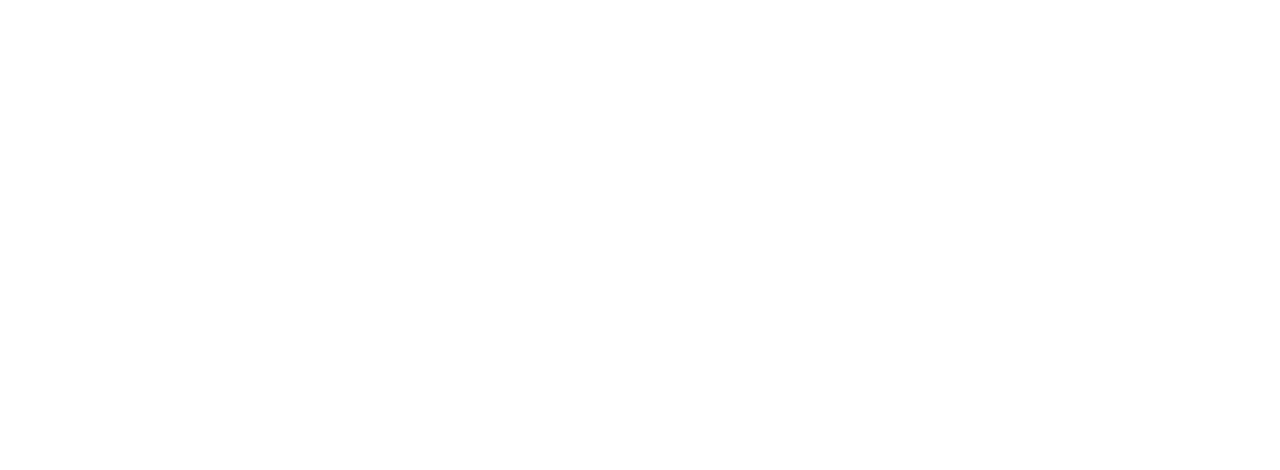
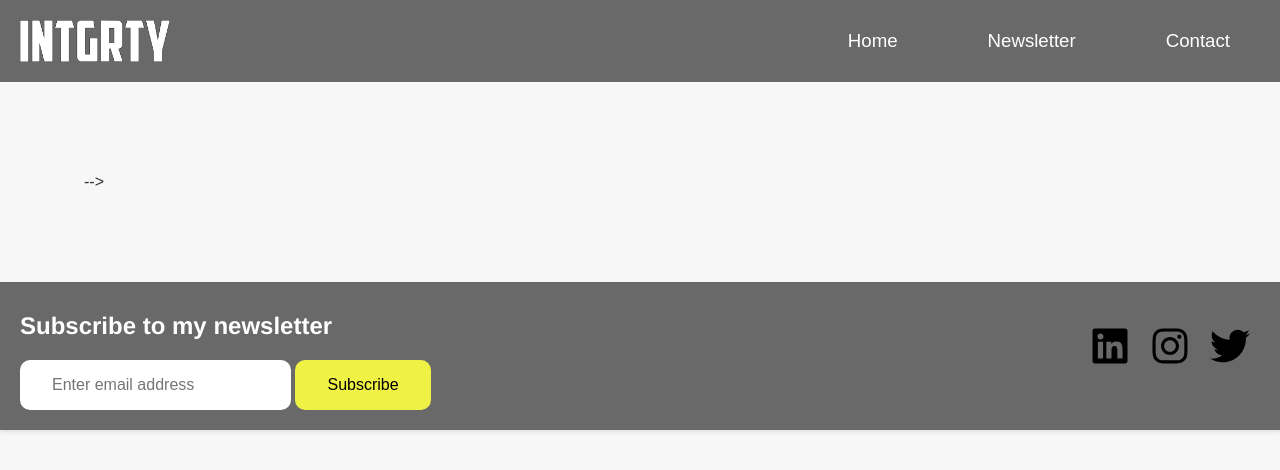
Before and after one commit to amberrrjulie/personalwebsite, a plain HTML site: page whatidopage.html in a window 1280 px wide. Drawn offline with Linux system fonts and the light colour scheme.

Commit message:
utilized same html template across each page

```diff
--- a/homepage.html
+++ b/homepage.html
@@ -3,7 +3,7 @@
 <head>
     <meta charset="UTF-8">
     <meta name="viewport" content="width=device-width, initial-scale=1.0">
-    <link rel="stylesheet" type="text/css" href="newsletter.css">
+    <link rel="stylesheet" type="text/css" href="homepage.css">
     <title>Amber J Nez</title>
 </head>
 <body>
@@ -12,9 +12,9 @@
         <!-- Navigation Bar -->
         <nav>
             <ul>
-                <li><a href="#">Home</a></li>
-                <li><a href="#">Newsletter</a></li>
-                <li><a href="#">Contact</a></li>
+                <li><a href="homepage.html">Home</a></li>
+                <li><a href="newsletter.html">Newsletter</a></li>
+                <li><a href="contact.html">Contact</a></li>
             </ul>
         </nav>
     </header>
--- a/whatidopage.html
+++ b/whatidopage.html
@@ -0,0 +1,135 @@
+<!DOCTYPE html>
+<html lang="en">
+<head>
+    <meta charset="UTF-8">
+    <meta name="viewport" content="width=device-width, initial-scale=1.0">
+    <link rel="stylesheet" type="text/css" href="homepage.css">
+    <link rel="stylesheet" type="text/css" href="whatidopage.css">
+    <title>Amber J Nez</title>
+</head>
+<body>
+    <header>
+        <img src="logos/INTGRTY_logo2.png" class= "logo" alt="Logo">
+        <!-- Navigation Bar -->
+        <nav>
+            <ul>
+                <li><a href="#">Home</a></li>
+                <li><a href="#">Newsletter</a></li>
+                <li><a href="#">Contact</a></li>
+            </ul>
+        </nav>
+    </header>
+
+    <main>
+        <!-- <div class="container">
+            <form action="action_page.php">
+
+              <label for="fname">First Name</label>
+              <input type="text" id="fname" name="firstname" placeholder="Your name..">
+
+              <label for="lname">Last Name</label>
+              <input type="text" id="lname" name="lastname" placeholder="Your last name..">
+
+              <label for="country">Country</label>
+              <select id="country" name="country">
+                <option value="australia">Australia</option>
+                <option value="canada">Canada</option>
+                <option value="usa">USA</option>
+              </select>
+
+              <label for="subject">Subject</label>
+              <textarea id="subject" name="subject" placeholder="Write something.." style="height:200px"></textarea>
+
+              <input type="submit" value="Submit">
+
+            </form>
+          </div>
+        <!-- <section id="intro">
+            <div class="container">
+                <div class="box">
+                    <img src="images/portrait.jpeg" alt="Portrait of Amber">
+                </div>
+                <div class="box">
+                    <div class="content">
+                        <h1>Hi, I'm Amber</h1>
+                        <h2>Cloud Engineer</h2>
+                        <p> High level experience in web design and development, AWS, and infrrastructure engineering. From planning to deploying your website or application, I am here for you!</p>
+                    </div>
+                    <button>Contact Me</button>
+                </div>
+            </div>
+        </section>
+
+        <section id="about">
+            <div class="container">
+                <div class="box">
+                    <div class="content">
+                        <h1>About Me</h1>
+                        <p> Lorem Ipsum has been the industry's standard dummy text ever since the 1500s, when an unknown printer took a galley of type and scrambled it to make a type specimen book. It has survived not only five centuries, but also the leap into electronic typesetting, remaining essentially unchanged</p>
+                    </div>
+                </div>
+                <div class="box">
+                    <img src="images/standingup.jpeg" alt="Picture of Amber standing up.">
+                </div>
+            </div>
+        </section>
+
+        <section id="what-i-do">
+            <div class="container">
+                <div class="box">
+                    <div class="content">
+                        <h1>What I Do</h1>
+                    </div>
+                </div>
+            </div>
+        </section>
+
+
+        <section id="services">
+            <div class="container">
+                <div class="box">
+                    <div class="icon">01</div>
+                    <div class="content">
+                        <h3>Web Design</h3>
+                        <p>Lorem ipsum dolor sit amet, consectetur adipiscing elit. Integer nec odio. Praesent liris. Fusce nec tellus sed augue semper porta. Mauris massa</p>
+                        <a href="#">Read More</a>
+                    </div>
+                </div>
+                <div class="box">
+                    <div class="icon">02</div>
+                    <div class="content">
+                        <h3>Cloud Consulting</h3>
+                        <p>Lorem ipsum dolor sit amet, consectetur adipiscing elit. Integer nec odio. Praesent libero. Sed cursus ante dapibus diam. Sed nisi. Nulla quis sem a</p>
+                        <a href="#">Read More</a>
+                    </div>
+                </div>
+                <div class="box">
+                    <div class="icon">03</div>
+                    <div class="content">
+                        <h3>Graphic Design</h3>
+                        <p>Lorem ipsum dolor sit amet, consectetur adipiscing elit. Integer nec odio. Praesens massa</p>
+                        <a href="#">Read More</a>
+                    </div>
+                </div>
+            </div>
+        </section> --> -->
+    </main>
+
+    <footer>
+            <!-- Footer Content -->
+            <div class="newsletter-signup">
+                <h3>Subscribe to my newsletter</h3>
+                <form action="#" method="post">
+                    <input type="email" name="email" placeholder="Enter email address" required>
+                    <input type="submit" value="Subscribe">
+                </form>
+            </div>
+
+            <div class="social-media-links">
+                <a href="#" target="_blank" rel="noopener noreferrer"><img src="logos/linkedin.svg" alt="LinkedIn Logo"></a>
+                <a href="#" target="_blank" rel="noopener noreferrer"><img src="logos/instagram.svg" alt="Instagram Logo"></a>
+                <a href="#" target="_blank" rel="noopener noreferrer"><img src="logos/twitter.svg" alt="Twitter Logo"></a>
+            </div>
+    </footer>
+</body>
+</html>
```
Also changed, not shown: newsletter.html (+100 -4 lines), newsletterpage.html (+135 -0 lines).
